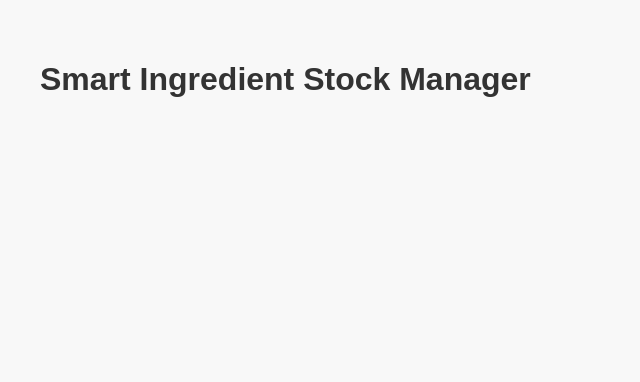
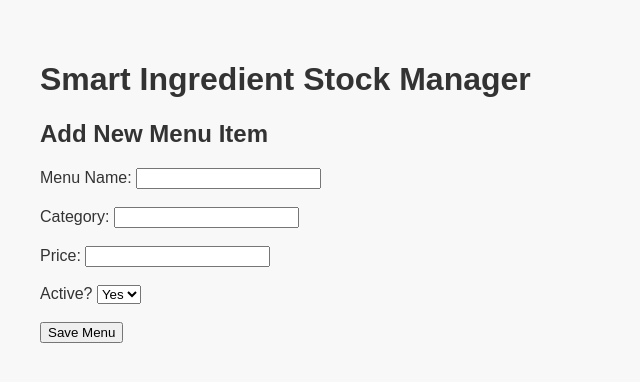
Before and after one commit to 0xdfkoikoi/lemoncoffee, a plain HTML site: page index.html in a window 1280 px wide. Shown: the whole page, without its empty margins (0-640 px from the left). Drawn offline with Linux system fonts and the light colour scheme.

Commit message:
Update index.html

```diff
--- a/index.html
+++ b/index.html
@@ -10,7 +10,31 @@
   <h1>Smart Ingredient Stock Manager</h1>
 
   <div id="app">
-    <!-- We'll add form components here later -->
+    <h2>Add New Menu Item</h2>
+<form id="menuForm">
+  <label>Menu Name:
+    <input type="text" name="menuName" required />
+  </label><br><br>
+
+  <label>Category:
+    <input type="text" name="category" required />
+  </label><br><br>
+
+  <label>Price:
+    <input type="number" name="price" required />
+  </label><br><br>
+
+  <label>Active?
+    <select name="active">
+      <option value="Yes">Yes</option>
+      <option value="No">No</option>
+    </select>
+  </label><br><br>
+
+  <button type="submit">Save Menu</button>
+</form>
+
+<div id="menuPreview"></div>
   </div>
 
   <script src="script.js"></script>
```
